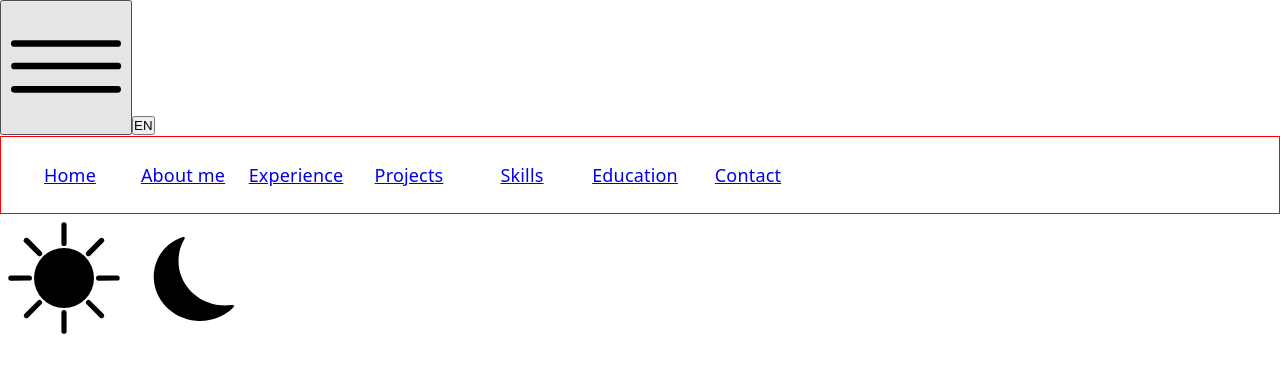
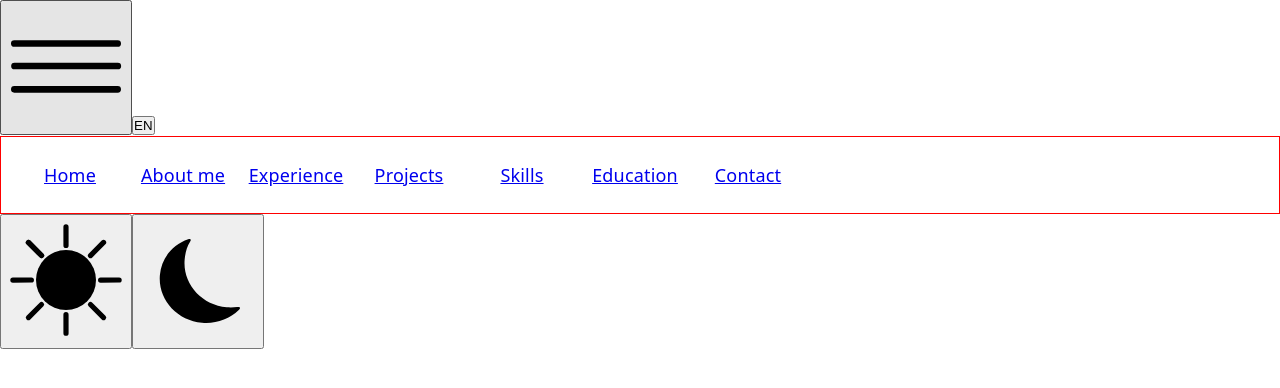
Before and after one commit to Loreaylen/portfolio2026, a React (Vite) app: page / in a window 1280 px wide. Shown: the top 388 px of the page. Built offline with nearby package versions, Linux system fonts and the light colour scheme.

Commit message:
feat: add accesible theme options

```diff
--- a/src/components/Header/Header.tsx
+++ b/src/components/Header/Header.tsx
@@ -25,12 +25,12 @@ const Header = () => {
 
   return (
     <header id='header'>
-      <button aria-label={isOpen ? t('menuClose') : t('menuOpen')} onClick={() => { toggleMenu() }} ><img src={burguerMenu} alt="Menu" /></button>
+      <button aria-label={isOpen ? t('menuClose') : t('menuOpen')} onClick={() => { toggleMenu() }} ><img src={burguerMenu} alt="" /></button>
       <button onClick={() => { toggleLanguage() }}>{i18n.resolvedLanguage?.toUpperCase()}</button>
       <Navbar />
       <div>
-        <span><img src={sunIcon} alt={t('themeLight')} /></span>
-        <span><img src={moonIcon} alt={t('themeDark')} /></span>
+        <button aria-label={t('themeLight')}><img src={sunIcon} alt="" /></button>
+        <button aria-label={t('themeDark')}><img src={moonIcon} alt="" /></button>
       </div>
     </header>
   )
```
